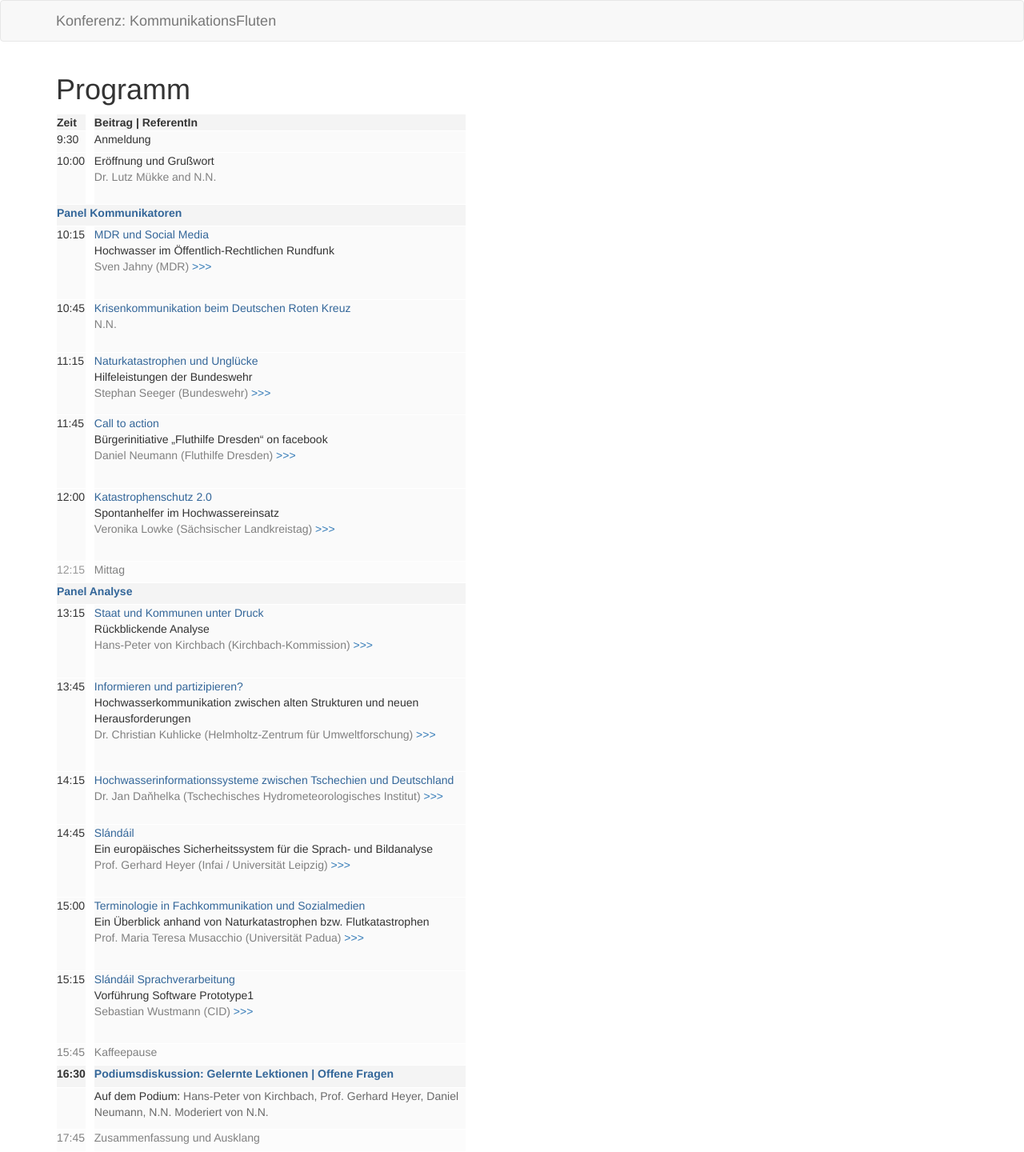
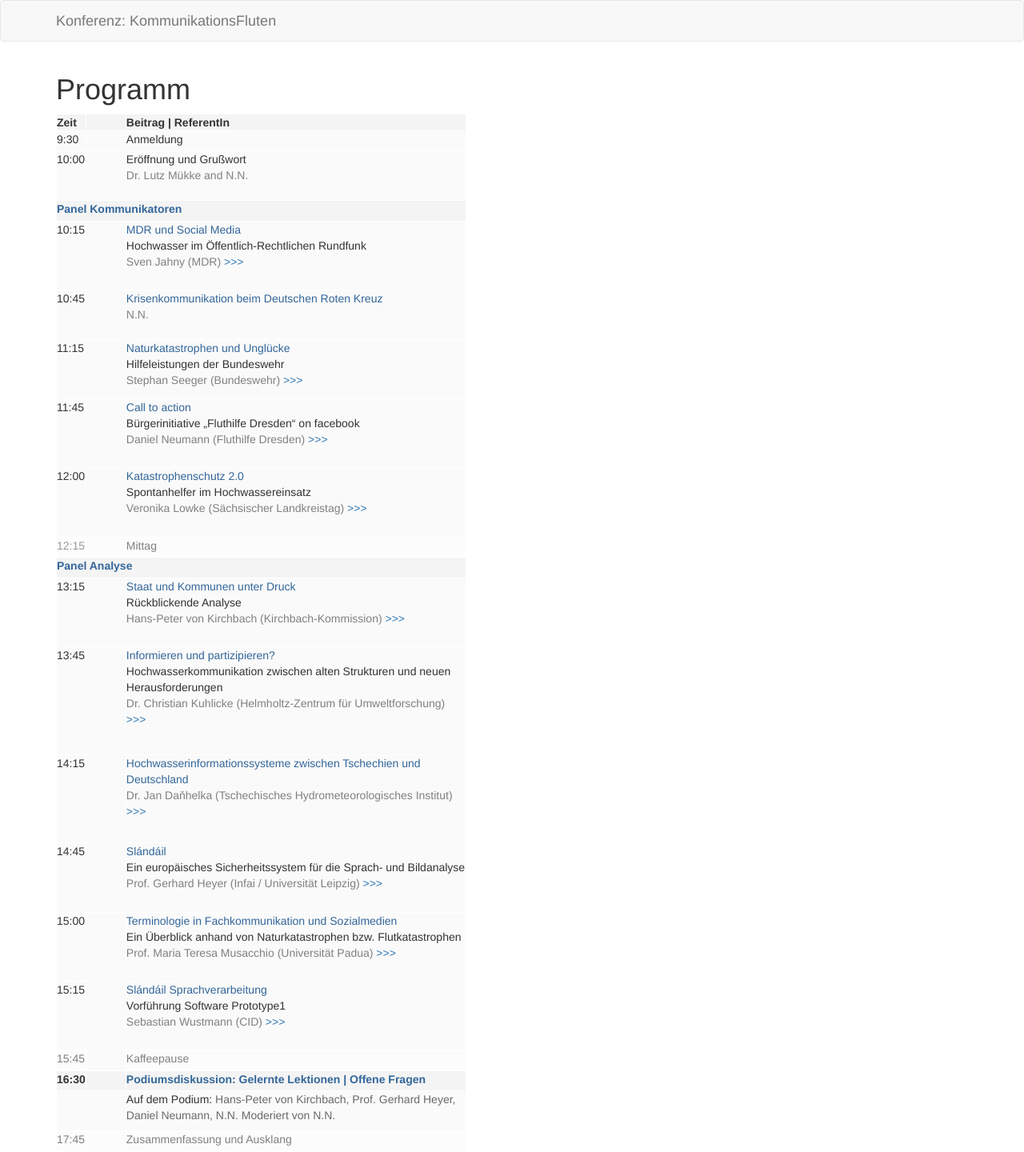
Before and after one commit to susedev/test, a Jekyll site: the page built from programm-uebersicht.html, in a window 1280 px wide. Shown: the whole page at 80% size. Built offline with Jekyll 4.4.1, drawn with Linux system fonts in a browser that asks for light colours.

Commit message:
Edit from JekyllCMS

```diff
--- a/programm-uebersicht.html
+++ b/programm-uebersicht.html
@@ -5,19 +5,19 @@ title: Programm
 	<thead>
 		<tr>
 			<th scope="col" style="background-color: rgb(244, 244, 244); border-color: rgb(255, 255, 255);">Zeit</th>
-			<th scope="col" style="background-color: rgb(255, 255, 255); border-color: rgb(255, 255, 255); width: 10px;">&nbsp;</th>
+			<th scope="col" style="background-color: rgb(244, 244, 244); border-color: rgb(255, 255, 255); width: 50px;">&nbsp;</th>
 			<th scope="col" style="background-color: rgb(244, 244, 244); border-color: rgb(255, 255, 255);">Beitrag | ReferentIn</th>
 		</tr>
 	</thead>
 	<tbody>
 		<tr>
 			<td style="border-color: rgb(255, 255, 255); background-color: rgb(250, 250, 250); text-align: left; vertical-align: top;">9:30</td>
-			<td style="border-color: rgb(255, 255, 255); background-color: rgb(255, 255, 255); text-align: left; vertical-align: top; width: 10px;">&nbsp;</td>
+			<td style="border-color: rgb(255, 255, 255); background-color: rgb(250, 250, 250); text-align: left; vertical-align: top; width: 50px;">&nbsp;</td>
 			<td style="border-color: rgb(255, 255, 255); background-color: rgb(250, 250, 250); text-align: left; vertical-align: top;">Anmeldung</td>
 		</tr>
 		<tr>
 			<td style="background-color: rgb(250, 250, 250); border-color: rgb(255, 255, 255); text-align: left; vertical-align: top;">10:00</td>
-			<td style="background-color: rgb(255, 255, 255); border-color: rgb(255, 255, 255); text-align: left; vertical-align: top; width: 10px;">&nbsp;</td>
+			<td style="background-color: rgb(250, 250, 250); border-color: rgb(255, 255, 255); text-align: left; vertical-align: top; width: 50px;">&nbsp;</td>
 			<td style="background-color: rgb(250, 250, 250); border-color: rgb(255, 255, 255); text-align: left; vertical-align: top;">
 			<p>Er&ouml;ffnung und Gru&szlig;wort<br />
 			<span style="color:#808080;">Dr. Lutz M&uuml;kke and N.N.</span></p>
@@ -28,7 +28,7 @@ title: Programm
 		</tr>
 		<tr>
 			<td style="background-color: rgb(250, 250, 250); border-color: rgb(255, 255, 255); text-align: left; vertical-align: top;">10:15</td>
-			<td style="text-align: left; background-color: rgb(255, 255, 255); border-color: rgb(255, 255, 255); vertical-align: top; width: 10px;">&nbsp;</td>
+			<td style="text-align: left; background-color: rgb(250, 250, 250); border-color: rgb(255, 255, 255); vertical-align: top; width: 50px;">&nbsp;</td>
 			<td style="text-align: left; background-color: rgb(250, 250, 250); border-color: rgb(255, 255, 255); vertical-align: top;">
 			<p><a href="http://eijc.github.io/data/beitraege-und-referentinnen.html#Jahny"><span style="color: #336699;">MDR und Social Media</span></a><br />
 			<span style="color: #333333;">Hochwasser im &Ouml;ffentlich-Rechtlichen Rundfunk</span><br />
@@ -37,7 +37,7 @@ title: Programm
 		</tr>
 		<tr>
 			<td style="background-color: rgb(250, 250, 250); border-color: rgb(255, 255, 255); text-align: left; vertical-align: top;">10:45</td>
-			<td style="background-color: rgb(255, 255, 255); border-color: rgb(255, 255, 255); text-align: left; vertical-align: top; width: 10px;">&nbsp;</td>
+			<td style="background-color: rgb(250, 250, 250); border-color: rgb(255, 255, 255); text-align: left; vertical-align: top; width: 50px;">&nbsp;</td>
 			<td style="background-color: rgb(250, 250, 250); border-color: rgb(255, 255, 255); text-align: left; vertical-align: top;">
 			<p><a href="http://eijc.github.io/data/beitraege-und-referentinnen.html#NN"><span style="color: #336699;">Krisenkommunikation beim Deutschen Roten Kreuz</span></a><br />
 			<span style="color:#808080;">N.N.</span></p>
@@ -45,14 +45,14 @@ title: Programm
 		</tr>
 		<tr>
 			<td style="background-color: rgb(250, 250, 250); border-color: rgb(255, 255, 255); text-align: left; vertical-align: top;">11:15</td>
-			<td style="background-color: rgb(255, 255, 255); border-color: rgb(255, 255, 255); text-align: left; vertical-align: top; width: 10px;">&nbsp;</td>
+			<td style="background-color: rgb(250, 250, 250); border-color: rgb(255, 255, 255); text-align: left; vertical-align: top; width: 50px;">&nbsp;</td>
 			<td style="background-color: rgb(250, 250, 250); border-color: rgb(255, 255, 255); text-align: left; vertical-align: top;"><a href="http://eijc.github.io/data/beitraege-und-referentinnen.html#Seeger"><span style="color: #336699;">Naturkatastrophen und Ungl&uuml;cke</span></a><br />
 			Hilfeleistungen der Bundeswehr<br />
 			<span style="color:#808080;">Stephan Seeger (Bundeswehr)</span> <a href="http://eijc.github.io/data/beitraege-und-referentinnen.html##Seeger">&gt;&gt;&gt;</a></td>
 		</tr>
 		<tr>
 			<td style="background-color: rgb(250, 250, 250); border-color: rgb(255, 255, 255); text-align: left; vertical-align: top;">11:45</td>
-			<td style="background-color: rgb(255, 255, 255); border-color: rgb(255, 255, 255); text-align: left; vertical-align: top; width: 10px;">&nbsp;</td>
+			<td style="background-color: rgb(250, 250, 250); border-color: rgb(255, 255, 255); text-align: left; vertical-align: top; width: 50px;">&nbsp;</td>
 			<td style="background-color: rgb(250, 250, 250); border-color: rgb(255, 255, 255); text-align: left; vertical-align: top;">
 			<p><a href="eijc.github.io/data/beitraege-und-referentinnen.html##Neumann"><span style="color: #336699;">Call to action</span></a><br />
 			B&uuml;rgerinitiative &bdquo;Fluthilfe Dresden&ldquo; on facebook<br />
@@ -61,7 +61,7 @@ title: Programm
 		</tr>
 		<tr>
 			<td style="background-color: rgb(250, 250, 250); border-color: rgb(255, 255, 255); text-align: left; vertical-align: top;">12:00</td>
-			<td style="background-color: rgb(255, 255, 255); border-color: rgb(255, 255, 255); text-align: left; vertical-align: top; width: 10px;">&nbsp;</td>
+			<td style="background-color: rgb(250, 250, 250); border-color: rgb(255, 255, 255); text-align: left; vertical-align: top; width: 50px;">&nbsp;</td>
 			<td style="background-color: rgb(250, 250, 250); border-color: rgb(255, 255, 255); text-align: left; vertical-align: top;">
 			<p><a href="http://eijc.github.io/data/beitraege-und-referentinnen.html#Lowke"><span style="color: #336699;">Katastrophenschutz 2.0</span></a><br />
 			Spontanhelfer im Hochwassereinsatz<br />
@@ -70,7 +70,7 @@ title: Programm
 		</tr>
 		<tr>
 			<td style="background-color: rgb(252, 252, 252); border-color: rgb(255, 255, 255); text-align: left; vertical-align: top;"><span style="color: #999999;">12:15</span></td>
-			<td style="background-color: rgb(255, 255, 255); border-color: rgb(255, 255, 255); text-align: left; vertical-align: top; width: 10px;">&nbsp;</td>
+			<td style="background-color: rgb(252, 252, 252); border-color: rgb(255, 255, 255); text-align: left; vertical-align: top; width: 50px;">&nbsp;</td>
 			<td style="background-color: rgb(252, 252, 252); border-color: rgb(255, 255, 255); text-align: left; vertical-align: top;"><span style="color: #808080;">Mittag</span></td>
 		</tr>
 		<tr>
@@ -78,7 +78,7 @@ title: Programm
 		</tr>
 		<tr>
 			<td style="background-color: rgb(250, 250, 250); border-color: rgb(255, 255, 255); text-align: left; vertical-align: top;">13:15</td>
-			<td style="background-color: rgb(255, 255, 255); border-color: rgb(255, 255, 255); text-align: left; vertical-align: top; width: 10px;">&nbsp;</td>
+			<td style="background-color: rgb(250, 250, 250); border-color: rgb(255, 255, 255); text-align: left; vertical-align: top; width: 50px;">&nbsp;</td>
 			<td style="background-color: rgb(250, 250, 250); border-color: rgb(255, 255, 255); text-align: left; vertical-align: top;">
 			<p><a href="http://eijc.github.io/data/beitraege-und-referentinnen.html#Kirchbach"><span style="color: #336699;">Staat und Kommunen unter Druck</span></a><br />
 			R&uuml;ckblickende Analyse<br />
@@ -87,7 +87,7 @@ title: Programm
 		</tr>
 		<tr>
 			<td style="background-color: rgb(250, 250, 250); border-color: rgb(255, 255, 255); text-align: left; vertical-align: top;">13:45</td>
-			<td style="background-color: rgb(255, 255, 255); border-color: rgb(255, 255, 255); text-align: left; vertical-align: top; width: 10px;">&nbsp;</td>
+			<td style="background-color: rgb(250, 250, 250); border-color: rgb(255, 255, 255); text-align: left; vertical-align: top; width: 50px;">&nbsp;</td>
 			<td style="background-color: rgb(250, 250, 250); border-color: rgb(255, 255, 255); text-align: left; vertical-align: top;">
 			<p><a href="http://eijc.github.io/data/beitraege-und-referentinnen.html#Kuhlicke"><span style="color: #336699;">Informieren und partizipieren?</span></a><br />
 			Hochwasserkommunikation zwischen alten Strukturen und neuen Herausforderungen<br />
@@ -96,7 +96,7 @@ title: Programm
 		</tr>
 		<tr>
 			<td style="background-color: rgb(250, 250, 250); border-color: rgb(255, 255, 255); text-align: left; vertical-align: top;">14:15</td>
-			<td style="background-color: rgb(255, 255, 255); border-color: rgb(255, 255, 255); text-align: left; vertical-align: top; width: 10px;">&nbsp;</td>
+			<td style="background-color: rgb(250, 250, 250); border-color: rgb(255, 255, 255); text-align: left; vertical-align: top; width: 50px;">&nbsp;</td>
 			<td style="background-color: rgb(250, 250, 250); border-color: rgb(255, 255, 255); text-align: left; vertical-align: top;">
 			<p><a href="http://eijc.github.io/data/beitraege-und-referentinnen.html#Danhelka"><span style="color: #336699;">Hochwasserinformationssysteme zwischen Tschechien und Deutschland</span></a><br />
 			<span style="color:#808080;">Dr. Jan Daňhelka (Tschechisches Hydrometeorologisches Institut)</span> <a href="http://eijc.github.io/data/beitraege-und-referentinnen.html#Danhelka">&gt;&gt;&gt;</a></p>
@@ -104,7 +104,7 @@ title: Programm
 		</tr>
 		<tr>
 			<td style="background-color: rgb(250, 250, 250); border-color: rgb(255, 255, 255); text-align: left; vertical-align: top;">14:45</td>
-			<td style="background-color: rgb(255, 255, 255); border-color: rgb(255, 255, 255); text-align: left; vertical-align: top; width: 10px;">&nbsp;</td>
+			<td style="background-color: rgb(250, 250, 250); border-color: rgb(255, 255, 255); text-align: left; vertical-align: top; width: 50px;">&nbsp;</td>
 			<td style="background-color: rgb(250, 250, 250); border-color: rgb(255, 255, 255); text-align: left; vertical-align: top;">
 			<p><a href="http://eijc.github.io/data/beitraege-und-referentinnen.html#Heyer"><span style="color: #336699;">Sl&aacute;nd&aacute;il</span></a><br />
 			Ein europ&auml;isches Sicherheitssystem f&uuml;r die Sprach- und Bildanalyse<br />
@@ -113,7 +113,7 @@ title: Programm
 		</tr>
 		<tr>
 			<td style="background-color: rgb(250, 250, 250); border-color: rgb(255, 255, 255); text-align: left; vertical-align: top;">15:00</td>
-			<td style="background-color: rgb(255, 255, 255); border-color: rgb(255, 255, 255); text-align: left; vertical-align: top; width: 10px;">&nbsp;</td>
+			<td style="background-color: rgb(250, 250, 250); border-color: rgb(255, 255, 255); text-align: left; vertical-align: top; width: 50px;">&nbsp;</td>
 			<td style="background-color: rgb(250, 250, 250); border-color: rgb(255, 255, 255); text-align: left; vertical-align: top;">
 			<p><a href="http://eijc.github.io/data/beitraege-und-referentinnen.html#Musacchio"><span style="color: #336699;">Terminologie in Fachkommunikation und Sozialmedien</span></a><br />
 			Ein &Uuml;berblick anhand von Naturkatastrophen bzw. Flutkatastrophen<br />
@@ -122,7 +122,7 @@ title: Programm
 		</tr>
 		<tr>
 			<td style="background-color: rgb(250, 250, 250); border-color: rgb(255, 255, 255); text-align: left; vertical-align: top;">15:15</td>
-			<td style="background-color: rgb(255, 255, 255); border-color: rgb(255, 255, 255); text-align: left; vertical-align: top; width: 10px;">&nbsp;</td>
+			<td style="background-color: rgb(250, 250, 250); border-color: rgb(255, 255, 255); text-align: left; vertical-align: top; width: 50px;">&nbsp;</td>
 			<td style="background-color: rgb(250, 250, 250); border-color: rgb(255, 255, 255); text-align: left; vertical-align: top;">
 			<p><a href="http://eijc.github.io/data/beitraege-und-referentinnen.html#Wustmann"><span style="color: #336699;">Sl&aacute;nd&aacute;il Sprachverarbeitung</span></a><br />
 			Vorf&uuml;hrung Software Prototype1<br />
@@ -131,22 +131,22 @@ title: Programm
 		</tr>
 		<tr>
 			<td style="background-color: rgb(252, 252, 252); border-color: rgb(255, 255, 255); text-align: left; vertical-align: top;"><span style="color: #808080;">15:45</span></td>
-			<td style="background-color: rgb(255, 255, 255); border-color: rgb(255, 255, 255); text-align: left; vertical-align: top; width: 10px;">&nbsp;</td>
+			<td style="background-color: rgb(250, 250, 250); border-color: rgb(255, 255, 255); text-align: left; vertical-align: top; width: 50px;">&nbsp;</td>
 			<td style="background-color: rgb(252, 252, 252); border-color: rgb(255, 255, 255); text-align: left; vertical-align: top;"><span style="color: #808080;">Kaffeepause</span></td>
 		</tr>
 		<tr>
 			<th style="background-color: rgb(244, 244, 244); border-color: rgb(255, 255, 255); text-align: left; vertical-align: top;">16:30</th>
-			<th style="background-color: rgb(255, 255, 255); border-color: rgb(255, 255, 255); text-align: left; vertical-align: top; width: 10px;">&nbsp;</th>
+			<th style="background-color: rgb(244, 244, 244); border-color: rgb(255, 255, 255); text-align: left; vertical-align: top; width: 50px;">&nbsp;</th>
 			<th style="background-color: rgb(244, 244, 244); border-color: rgb(255, 255, 255); text-align: left; vertical-align: top;"><span style="color: #336699;">Podiumsdiskussion: Gelernte Lektionen | Offene Fragen</span></th>
 		</tr>
 		<tr>
 			<td style="background-color: rgb(250, 250, 250); border-color: rgb(255, 255, 255); text-align: left; vertical-align: top;">&nbsp;</td>
-			<td style="background-color: rgb(255, 255, 255); border-color: rgb(255, 255, 255); text-align: left; vertical-align: top; width: 10px;">&nbsp;</td>
+			<td style="background-color: rgb(250, 250, 250); border-color: rgb(255, 255, 255); text-align: left; vertical-align: top; width: 50px;">&nbsp;</td>
 			<td style="background-color: rgb(250, 250, 250); border-color: rgb(255, 255, 255); text-align: left; vertical-align: top;">Auf dem Podium: <span style="color:#696969;">Hans-Peter von Kirchbach, Prof. Gerhard Heyer, Daniel Neumann, N.N. Moderiert von N.N.</span></td>
 		</tr>
 		<tr>
 			<td style="background-color: rgb(252, 252, 252); border-color: rgb(255, 255, 255); text-align: left; vertical-align: top;"><span style="color: #808080;">17:45</span></td>
-			<td style="background-color: rgb(255, 255, 255); border-color: rgb(255, 255, 255); text-align: left; vertical-align: top; width: 10px;">&nbsp;</td>
+			<td style="background-color: rgb(252, 252, 252); border-color: rgb(255, 255, 255); text-align: left; vertical-align: top; width: 50px;">&nbsp;</td>
 			<td style="background-color: rgb(252, 252, 252); border-color: rgb(255, 255, 255); text-align: left; vertical-align: top;"><span style="color: #808080;">Zusammenfassung und Ausklang</span></td>
 		</tr>
 	</tbody>
```
